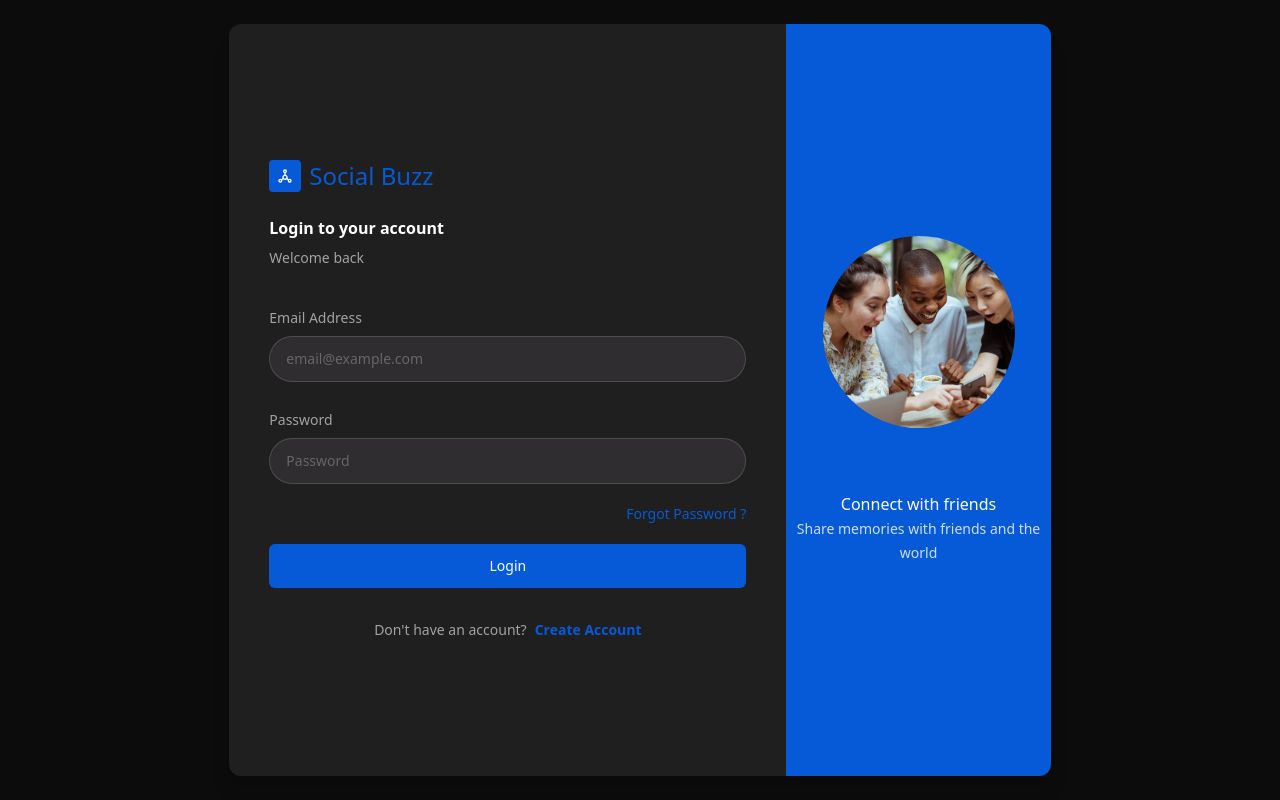
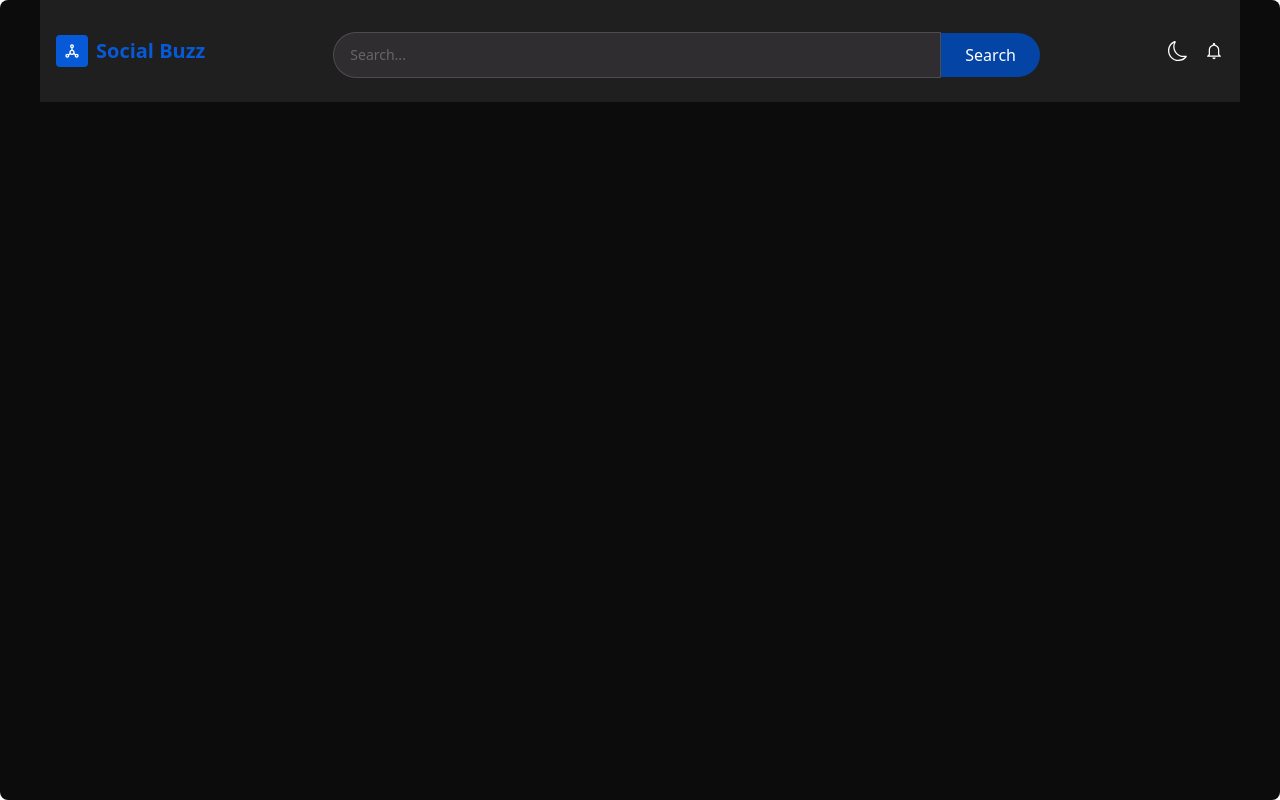
Before and after one commit to HamzaNaeem-404/socialmedia-mern, a React (Create React App) app: page / in a window 1280 px wide. Before the commit this address led to /login. Built offline with nearby package versions, Linux system fonts and the light colour scheme.

Commit message:
making topBar and theme button work

```diff
--- a/src/App.js
+++ b/src/App.js
@@ -5,6 +5,7 @@ import { useSelector } from 'react-redux';
 
 function Layout(){
     const {user} = useSelector(state=> state.user);
+
     const location = useLocation()
 
     return user?.token?(
--- /dev/null
+++ b/src/components/TopBar.jsx
@@ -0,0 +1,62 @@
+import React from 'react'
+import { useDispatch, useSelector } from 'react-redux'
+import { Link } from 'react-router-dom'
+import { TbSocial } from 'react-icons/tb'
+import TextInput from './TextInput'
+import CustomButton from './CustomButton'
+import { useForm } from 'react-hook-form'
+import { BsMoon, BsSunFill } from 'react-icons/bs'
+import {IoMdNotificationsOutline} from 'react-icons/io'
+import { SetTheme } from '../redux/theme'
+
+const TopBar = () => {
+    const {theme}=useSelector(state=> state.theme)
+    const {user}=useSelector(state=> state.user)
+    const dispatch = useDispatch();
+
+    const {register, handleSubmit, formState:{errors}} = useForm()
+
+    const handleSearch = async (data) => {};
+
+    const handleTheme = ()=>{
+        const themeValue = theme === "light" ? "dark": "light";
+        dispatch(SetTheme(themeValue));
+    }
+
+  return (
+    <div className='topbar w-full flex items-center justify-between py-3 md:py-6 px-4 bg-primary'>
+        <Link to='/' className='flex gap-2 items-center'>
+        <div className='p-1 md:p-2 bg-[#065ad8] rounded text-white'>
+              <TbSocial />
+            </div>
+            <span className='text-xl text-[#065ad8] font-semibold'>
+              Social Buzz
+            </span>
+        </Link>
+
+        <form className='hidden md:flex items-center justify-center'
+        onSubmit={handleSubmit(handleSearch)}>
+
+        <TextInput placeholder='Search...'
+          styles='w-[18rem] lg:w-[38rem] rounded-l-full py-3'
+          register = {register("search")}
+        />
+
+        <CustomButton
+          title = 'Search'
+          type='submit'
+          containerStyles='bg-[#0444a4] text-white px-6 py-2.5 mt-2 rounded-r-full'
+        />
+        </form>
+        {/* {ICONS} */}
+        <div className='flex gap-4 item-center text-ascent-1 text-md md:text-xl'>
+            <button onClick={()=> handleTheme()}>
+                {theme ? <BsMoon/>: <BsSunFill/>}
+            </button>
+            <div className='hidden lg:flex'><IoMdNotificationsOutline /></div>
+        </div>
+    </div>
+  )
+}
+
+export default TopBar
--- a/src/components/index.js
+++ b/src/components/index.js
@@ -1,5 +1,6 @@
 import CustomButton from "./CustomButton";
 import Loading from "./Loading";
 import TextInput from "./TextInput";
+import TopBar from "./TopBar";
 
-export {TextInput, Loading, CustomButton};
+export {TextInput, Loading, CustomButton, TopBar};
--- a/src/pages/Home.jsx
+++ b/src/pages/Home.jsx
@@ -1,9 +1,13 @@
 import React from 'react'
+import { useSelector } from 'react-redux'
+import TopBar from '../components/TopBar'
 
 const Home = () => {
+  const {user}=useSelector(state=>state.user)
+
   return (
-    <div>
-
+    <div className='home w-full px-0 lg:px-10 pb-20 2xl:px-40 bg-bgColor lg:rounded-lg h-screen overflow-hidden'>
+      <TopBar/>
     </div>
   )
 }
--- a/src/redux/userSlice.js
+++ b/src/redux/userSlice.js
@@ -1,7 +1,8 @@
 import { createSlice } from "@reduxjs/toolkit";
+import { user } from "../assets/data";
 
 const initialState = {
-    user: JSON.parse(window?.localStorage.getItem("user"))?? {},
+    user: JSON.parse(window?.localStorage.getItem("user"))?? user,
     edit : false,
 };
 
```
